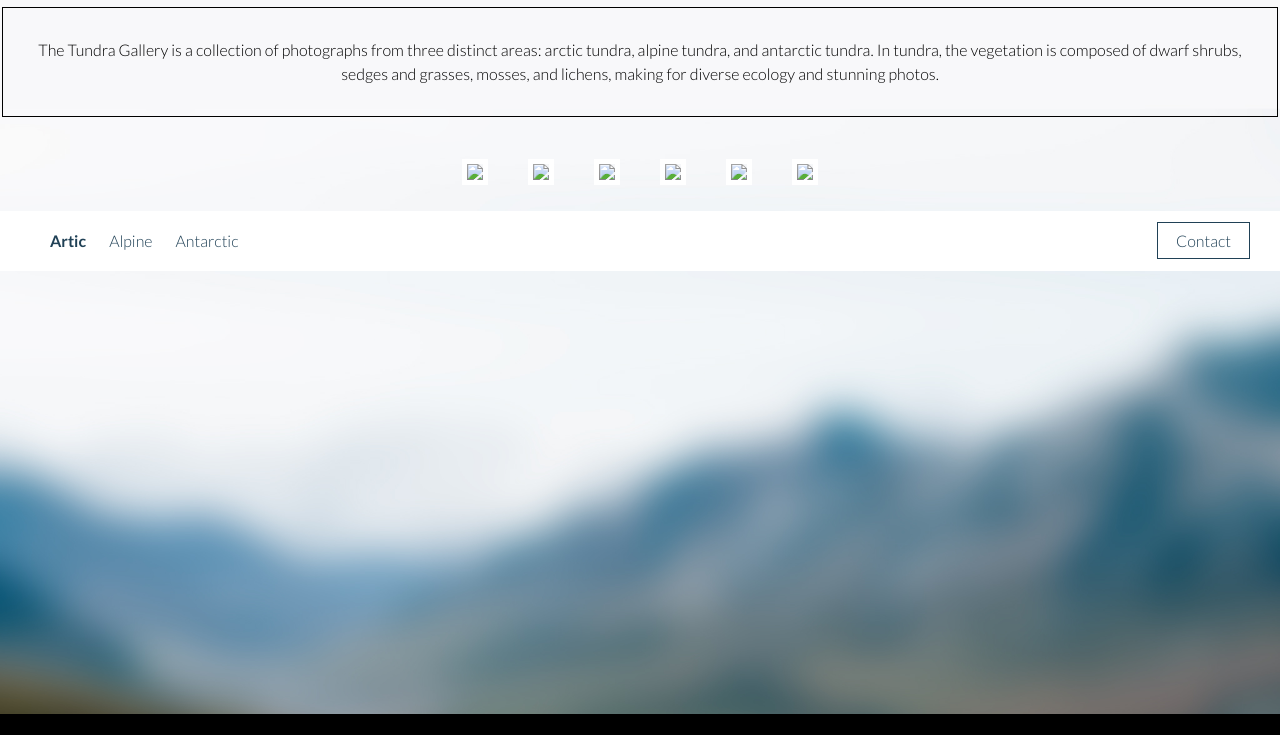
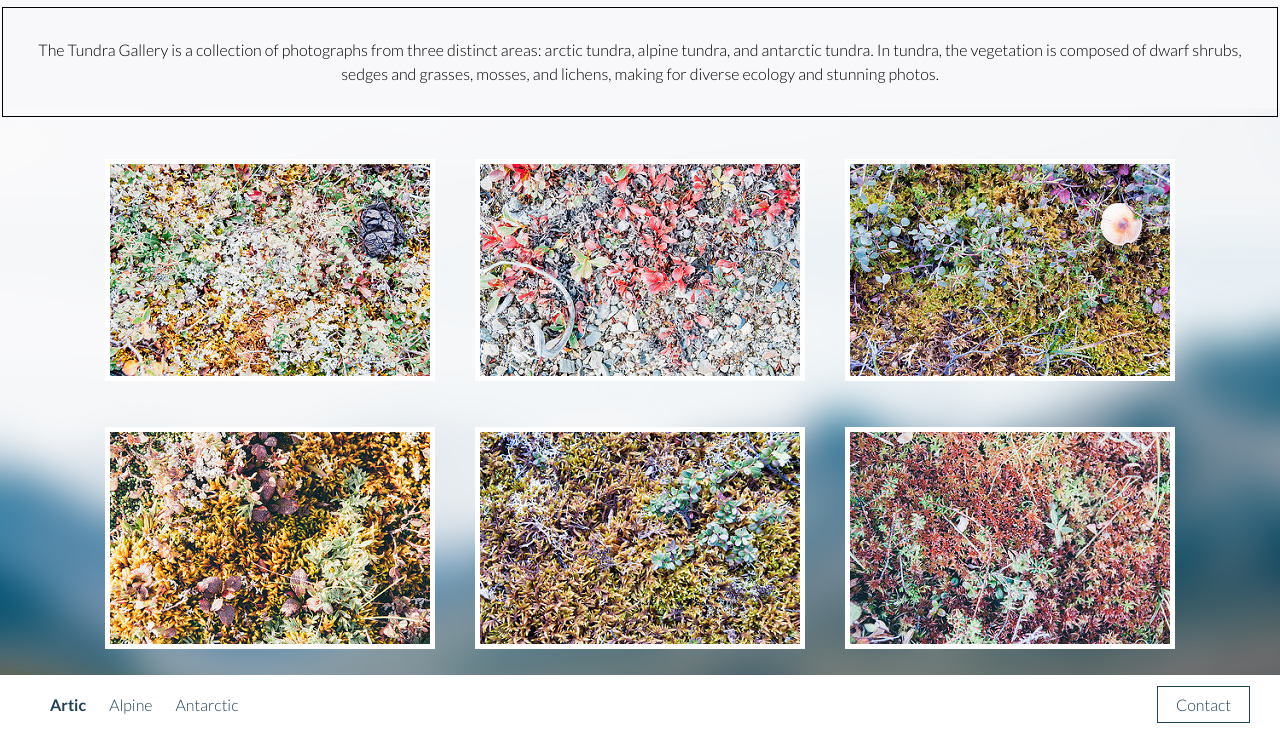
Before and after one commit to Mirli666/tundra-gallery, a plain HTML site: page index.html in a window 1280 px wide. Shown: the part 86-821 px from the top of the page. Before the commit the page ends 800 px from the top, so only its background shows below. Drawn offline with Linux system fonts and the light colour scheme; files whose address does not match are found by name.

Commit message:
Update index.html

```diff
--- a/index.html
+++ b/index.html
@@ -17,22 +17,22 @@
 
     <div class="gallery">
         <figure class = "gallery-item">
-            <img class = "thumbnail" src="img/moss1.jpg">
+            <img class = "thumbnail" src="/moss1.jpg">
         </figure>
         <figure class = "gallery-item">
-            <img class = "thumbnail" src="img/moss2.jpg">
+            <img class = "thumbnail" src="/moss2.jpg">
         </figure>
         <figure class = "gallery-item">
-            <img class = "thumbnail" src="img/moss3.jpg">
+            <img class = "thumbnail" src="/moss3.jpg">
         </figure>
         <figure class = "gallery-item">
-            <img class = "thumbnail" src="img/moss4.jpg">
+            <img class = "thumbnail" src="/moss4.jpg">
         </figure>
         <figure class = "gallery-item">
-            <img class = "thumbnail" src="img/moss5.jpg">
+            <img class = "thumbnail" src="/moss5.jpg">
         </figure>
         <figure class = "gallery-item">
-            <img class = "thumbnail" src="img/moss6.jpg">
+            <img class = "thumbnail" src="/moss6.jpg">
         </figure>
     </div>
 
```
